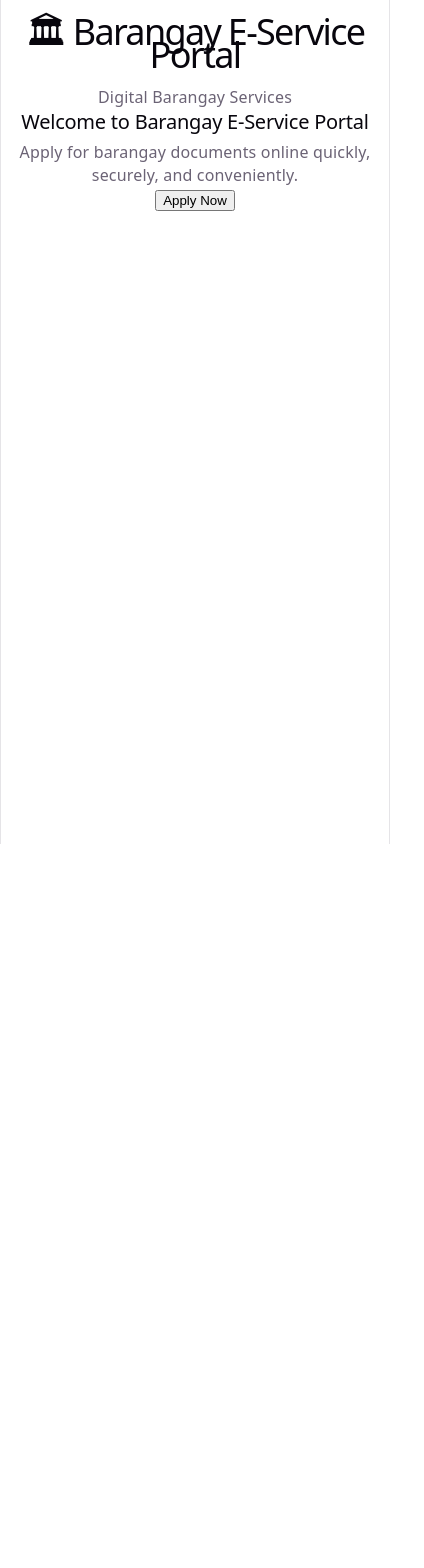
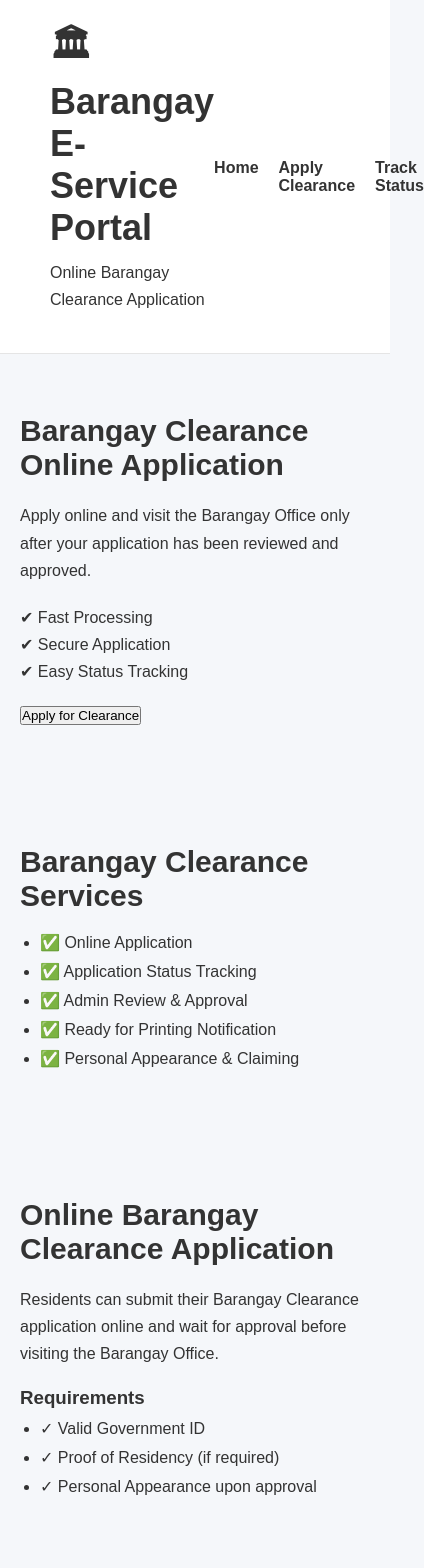
Before and after one commit to KeasserGonzales-ui/barangay-e-services-portal, a React (Vite) app in the folder frontend/: page / in a window 390 px wide. Shown: the top 1568 px of the page, 424 px wide, since content can reach past the window. Before the commit the page ends 844 px from the top, so only its background shows below. Built offline with nearby package versions, Linux system fonts and the light colour scheme.

Commit message:
feat: complete barangay clearance landing page architecture

```diff
--- a/frontend/src/App.css
+++ b/frontend/src/App.css
@@ -1,184 +1,71 @@
-.counter {
-  font-size: 16px;
-  padding: 5px 10px;
-  border-radius: 5px;
-  color: var(--accent);
-  background: var(--accent-bg);
-  border: 2px solid transparent;
-  transition: border-color 0.3s;
-  margin-bottom: 24px;
-
-  &:hover {
-    border-color: var(--accent-border);
-  }
-  &:focus-visible {
-    outline: 2px solid var(--accent);
-    outline-offset: 2px;
-  }
+* {
+  margin: 0;
+  padding: 0;
+  box-sizing: border-box;
 }
 
-.hero {
-  position: relative;
-
-  .base,
-  .framework,
-  .vite {
-    inset-inline: 0;
-    margin: 0 auto;
-  }
-
-  .base {
-    width: 170px;
-    position: relative;
-    z-index: 0;
-  }
-
-  .framework,
-  .vite {
-    position: absolute;
-  }
-
-  .framework {
-    z-index: 1;
-    top: 34px;
-    height: 28px;
-    transform: perspective(2000px) rotateZ(300deg) rotateX(44deg) rotateY(39deg)
-      scale(1.4);
-  }
-
-  .vite {
-    z-index: 0;
-    top: 107px;
-    height: 26px;
-    width: auto;
-    transform: perspective(2000px) rotateZ(300deg) rotateX(40deg) rotateY(39deg)
-      scale(0.8);
-  }
+body {
+  background: #f5f7fa;
+  font-family: Arial, Helvetica, sans-serif;
+  color: #333;
 }
 
-#center {
+.header {
+  background: #ffffff;
+  padding: 20px 50px;
+
   display: flex;
-  flex-direction: column;
-  gap: 25px;
-  place-content: center;
-  place-items: center;
-  flex-grow: 1;
+  justify-content: space-between;
+  align-items: center;
 
-  @media (max-width: 1024px) {
-    padding: 32px 20px 24px;
-    gap: 18px;
-  }
+  border-bottom: 1px solid #e5e5e5;
 }
 
-#next-steps {
+.header nav {
   display: flex;
-  border-top: 1px solid var(--border);
-  text-align: left;
-
-  & > div {
-    flex: 1 1 0;
-    padding: 32px;
-    @media (max-width: 1024px) {
-      padding: 24px 20px;
-    }
-  }
-
-  .icon {
-    margin-bottom: 16px;
-    width: 22px;
-    height: 22px;
-  }
-
-  @media (max-width: 1024px) {
-    flex-direction: column;
-    text-align: center;
-  }
+  gap: 20px;
 }
 
-#docs {
-  border-right: 1px solid var(--border);
-
-  @media (max-width: 1024px) {
-    border-right: none;
-    border-bottom: 1px solid var(--border);
-  }
+.header nav a {
+  text-decoration: none;
+  color: #333;
+  font-weight: bold;
 }
 
-#next-steps ul {
-  list-style: none;
-  padding: 0;
-  display: flex;
-  gap: 8px;
-  margin: 32px 0 0;
-
-  .logo {
-    height: 18px;
-  }
-
-  a {
-    color: var(--text-h);
-    font-size: 16px;
-    border-radius: 6px;
-    background: var(--social-bg);
-    display: flex;
-    padding: 6px 12px;
-    align-items: center;
-    gap: 8px;
-    text-decoration: none;
-    transition: box-shadow 0.3s;
-
-    &:hover {
-      box-shadow: var(--shadow);
-    }
-    .button-icon {
-      height: 18px;
-      width: 18px;
-    }
-  }
-
-  @media (max-width: 1024px) {
-    margin-top: 20px;
-    flex-wrap: wrap;
-    justify-content: center;
-
-    li {
-      flex: 1 1 calc(50% - 8px);
-    }
-
-    a {
-      width: 100%;
-      justify-content: center;
-      box-sizing: border-box;
-    }
-  }
+.header nav a:hover {
+  color: #0d6efd;
 }
 
-#spacer {
-  height: 88px;
-  border-top: 1px solid var(--border);
-  @media (max-width: 1024px) {
-    height: 48px;
-  }
+section {
+  max-width: 1100px;
+  margin: auto;
+  padding: 60px 20px;
 }
 
-.ticks {
-  position: relative;
-  width: 100%;
+h1 {
+  font-size: 36px;
+  margin-bottom: 10px;
+}
 
-  &::before,
-  &::after {
-    content: '';
-    position: absolute;
-    top: -4.5px;
-    border: 5px solid transparent;
-  }
+h2 {
+  font-size: 30px;
+  margin-bottom: 20px;
+}
 
-  &::before {
-    left: 0;
-    border-left-color: var(--border);
-  }
-  &::after {
-    right: 0;
-    border-right-color: var(--border);
-  }
+h3 {
+  margin-top: 20px;
+  margin-bottom: 10px;
 }
+
+p {
+  line-height: 1.7;
+  margin-bottom: 20px;
+}
+
+ul {
+  padding-left: 20px;
+}
+
+li {
+  margin-bottom: 10px;
+}
--- a/frontend/src/App.tsx
+++ b/frontend/src/App.tsx
@@ -1,14 +1,8 @@
-import Header from './components/Header'
-import Hero from './components/Hero'
+import HomePage from './pages/HomePage'
 import './App.css'
 
 function App() {
-  return (
-    <>
-      <Header />
-      <Hero />
-    </>
-  )
+  return <HomePage />
 }
 
 export default App
--- /dev/null
+++ b/frontend/src/components/ClearanceInfo.tsx
@@ -0,0 +1,22 @@
+function ClearanceInfo() {
+  return (
+    <section>
+      <h2>Online Barangay Clearance Application</h2>
+
+      <p>
+        Residents can submit their Barangay Clearance application online and
+        wait for approval before visiting the Barangay Office.
+      </p>
+
+      <h3>Requirements</h3>
+
+      <ul>
+        <li>✓ Valid Government ID</li>
+        <li>✓ Proof of Residency (if required)</li>
+        <li>✓ Personal Appearance upon approval</li>
+      </ul>
+    </section>
+  )
+}
+
+export default ClearanceInfo
--- a/frontend/src/components/Header.tsx
+++ b/frontend/src/components/Header.tsx
@@ -1,10 +1,18 @@
 function Header() {
   return (
-    <header>
-      <h1>🏛 Barangay E-Service Portal</h1>
-      <p>Digital Barangay Services</p>
+    <header className="header">
+      <div>
+        <h1>🏛 Barangay E-Service Portal</h1>
+        <p>Online Barangay Clearance Application</p>
+      </div>
+
+      <nav>
+        <a href="#">Home</a>
+        <a href="#">Apply Clearance</a>
+        <a href="#">Track Status</a>
+      </nav>
     </header>
-  );
+  )
 }
 
-export default Header;
+export default Header
--- a/frontend/src/components/Hero.tsx
+++ b/frontend/src/components/Hero.tsx
@@ -1,13 +1,20 @@
 function Hero() {
   return (
     <section>
-      <h2>Welcome to Barangay E-Service Portal</h2>
+      <h2>Barangay Clearance Online Application</h2>
 
       <p>
-        Apply for barangay documents online quickly, securely, and conveniently.
+        Apply online and visit the Barangay Office only after your application
+        has been reviewed and approved.
       </p>
 
-      <button>Apply Now</button>
+      <p>
+        ✔ Fast Processing <br />
+        ✔ Secure Application <br />
+        ✔ Easy Status Tracking
+      </p>
+
+      <button>Apply for Clearance</button>
     </section>
   )
 }
--- /dev/null
+++ b/frontend/src/components/ProcessFlow.tsx
@@ -0,0 +1,19 @@
+function ProcessFlow() {
+  return (
+    <section>
+      <h2>Application Process</h2>
+
+      <ol>
+        <li>Fill-up Online Application</li>
+        <li>Submit Application</li>
+        <li>Admin Review</li>
+        <li>Receive Approval</li>
+        <li>Visit Barangay Office</li>
+        <li>Signature & Fingerprint</li>
+        <li>Print & Claim Barangay Clearance</li>
+      </ol>
+    </section>
+  )
+}
+
+export default ProcessFlow
--- /dev/null
+++ b/frontend/src/components/Services.tsx
@@ -0,0 +1,17 @@
+function Services() {
+  return (
+    <section>
+      <h2>Barangay Clearance Services</h2>
+
+      <ul>
+        <li>✅ Online Application</li>
+        <li>✅ Application Status Tracking</li>
+        <li>✅ Admin Review & Approval</li>
+        <li>✅ Ready for Printing Notification</li>
+        <li>✅ Personal Appearance & Claiming</li>
+      </ul>
+    </section>
+  )
+}
+
+export default Services
--- a/frontend/src/index.css
+++ b/frontend/src/index.css
@@ -1,111 +1,21 @@
-:root {
-  --text: #6b6375;
-  --text-h: #08060d;
-  --bg: #fff;
-  --border: #e5e4e7;
-  --code-bg: #f4f3ec;
-  --accent: #aa3bff;
-  --accent-bg: rgba(170, 59, 255, 0.1);
-  --accent-border: rgba(170, 59, 255, 0.5);
-  --social-bg: rgba(244, 243, 236, 0.5);
-  --shadow:
-    rgba(0, 0, 0, 0.1) 0 10px 15px -3px, rgba(0, 0, 0, 0.05) 0 4px 6px -2px;
-
-  --sans: system-ui, 'Segoe UI', Roboto, sans-serif;
-  --heading: system-ui, 'Segoe UI', Roboto, sans-serif;
-  --mono: ui-monospace, Consolas, monospace;
-
-  font: 18px/145% var(--sans);
-  letter-spacing: 0.18px;
-  color-scheme: light dark;
-  color: var(--text);
-  background: var(--bg);
-  font-synthesis: none;
-  text-rendering: optimizeLegibility;
-  -webkit-font-smoothing: antialiased;
-  -moz-osx-font-smoothing: grayscale;
-
-  @media (max-width: 1024px) {
-    font-size: 16px;
-  }
+* {
+  margin: 0;
+  padding: 0;
+  box-sizing: border-box;
 }
 
-@media (prefers-color-scheme: dark) {
-  :root {
-    --text: #9ca3af;
-    --text-h: #f3f4f6;
-    --bg: #16171d;
-    --border: #2e303a;
-    --code-bg: #1f2028;
-    --accent: #c084fc;
-    --accent-bg: rgba(192, 132, 252, 0.15);
-    --accent-border: rgba(192, 132, 252, 0.5);
-    --social-bg: rgba(47, 48, 58, 0.5);
-    --shadow:
-      rgba(0, 0, 0, 0.4) 0 10px 15px -3px, rgba(0, 0, 0, 0.25) 0 4px 6px -2px;
-  }
+html,
+body {
+  background: #f5f7fa;
+  color: #1f2937;
+  font-family: Arial, Helvetica, sans-serif;
+}
 
-  #social .button-icon {
-    filter: invert(1) brightness(2);
-  }
+body {
+  min-height: 100vh;
 }
 
 #root {
-  width: 1126px;
-  max-width: 100%;
-  margin: 0 auto;
-  text-align: center;
-  border-inline: 1px solid var(--border);
-  min-height: 100svh;
-  display: flex;
-  flex-direction: column;
-  box-sizing: border-box;
+  width: 100%;
+  min-height: 100vh;
 }
-
-body {
-  margin: 0;
-}
-
-h1,
-h2 {
-  font-family: var(--heading);
-  font-weight: 500;
-  color: var(--text-h);
-}
-
-h1 {
-  font-size: 56px;
-  letter-spacing: -1.68px;
-  margin: 32px 0;
-  @media (max-width: 1024px) {
-    font-size: 36px;
-    margin: 20px 0;
-  }
-}
-h2 {
-  font-size: 24px;
-  line-height: 118%;
-  letter-spacing: -0.24px;
-  margin: 0 0 8px;
-  @media (max-width: 1024px) {
-    font-size: 20px;
-  }
-}
-p {
-  margin: 0;
-}
-
-code,
-.counter {
-  font-family: var(--mono);
-  display: inline-flex;
-  border-radius: 4px;
-  color: var(--text-h);
-}
-
-code {
-  font-size: 15px;
-  line-height: 135%;
-  padding: 4px 8px;
-  background: var(--code-bg);
-}
--- /dev/null
+++ b/frontend/src/pages/HomePage.tsx
@@ -0,0 +1,19 @@
+import Header from '../components/Header'
+import Hero from '../components/Hero'
+import Services from '../components/Services'
+import ClearanceInfo from '../components/ClearanceInfo'
+import ProcessFlow from '../components/ProcessFlow'
+
+function HomePage() {
+  return (
+    <>
+      <Header />
+      <Hero />
+      <Services />
+      <ClearanceInfo />
+      <ProcessFlow />
+    </>
+  )
+}
+
+export default HomePage
```
